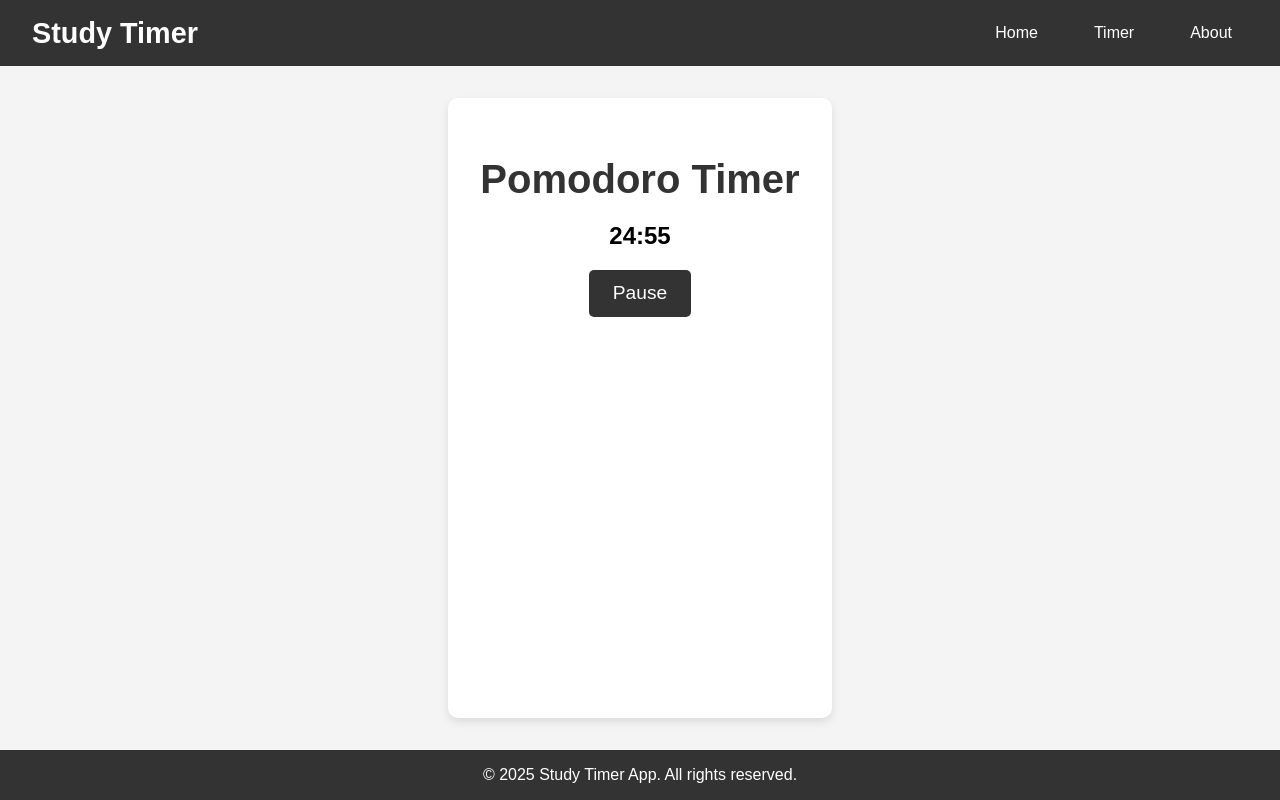
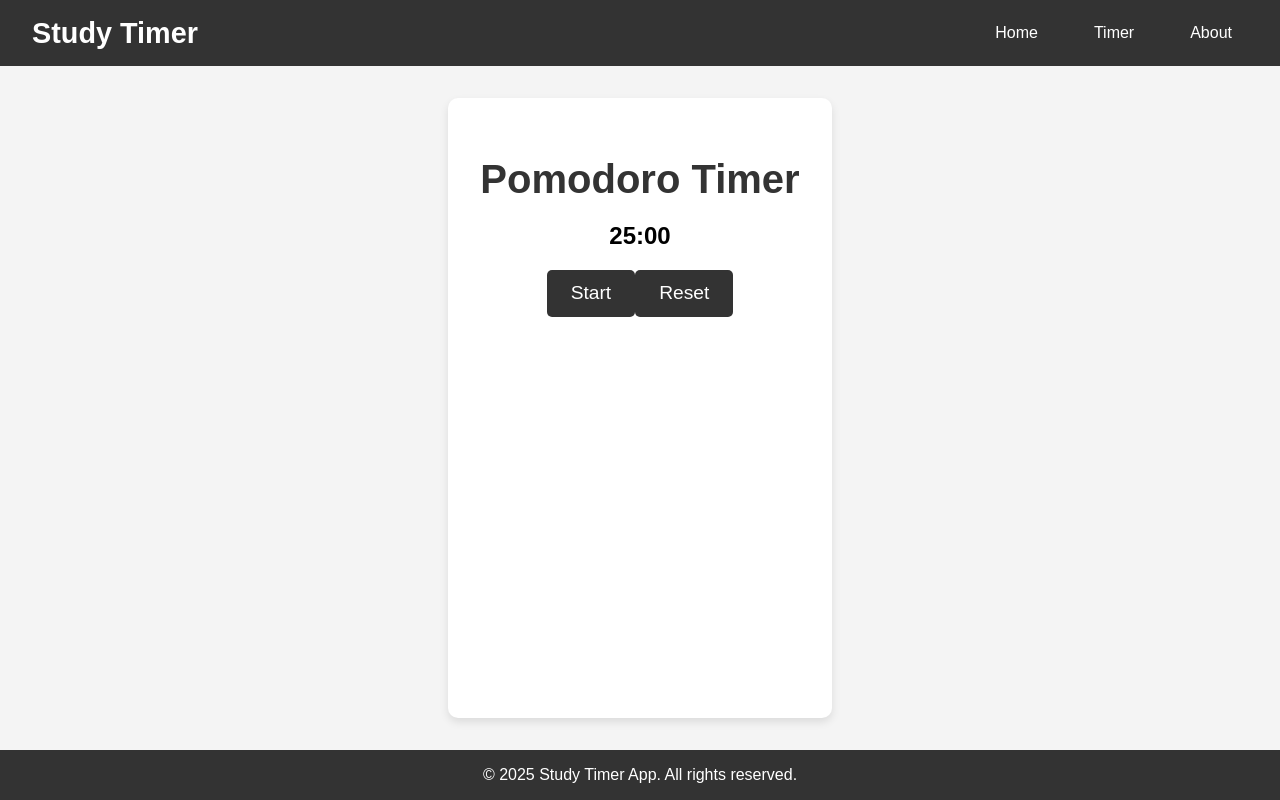
Before and after one commit to Sankalp13353/timmer-capstone, a React (Create React App) app: page /timer in a window 1280 px wide. Built offline with nearby package versions, Linux system fonts and the light colour scheme.

Commit message:
restart and start

```diff
--- a/src/pages/timer.js
+++ b/src/pages/timer.js
@@ -1,21 +1,23 @@
 import React, { useEffect, useState } from 'react';
 
 function Timer() {
-  const [secondsLeft, setSecondsLeft] = useState(25 * 60);
-  const [isActive, setIsActive] = useState(true);
+  const initialTime = 25 * 60;
+
+  const [secondsLeft, setSecondsLeft] = useState(initialTime);
+  const [isRunning, setIsRunning] = useState(false);
   const [isPaused, setIsPaused] = useState(false);
 
   useEffect(() => {
     let interval = null;
 
-    if (isActive && !isPaused && secondsLeft > 0) {
+    if (isRunning && !isPaused && secondsLeft > 0) {
       interval = setInterval(() => {
         setSecondsLeft((prev) => prev - 1);
       }, 1000);
     }
 
     return () => clearInterval(interval);
-  }, [isActive, isPaused, secondsLeft]);
+  }, [isRunning, isPaused, secondsLeft]);
 
   const formatTime = (time) => {
     const minutes = Math.floor(time / 60);
@@ -23,8 +25,19 @@ function Timer() {
     return `${String(minutes).padStart(2, '0')}:${String(seconds).padStart(2, '0')}`;
   };
 
-  const togglePause = () => {
+  const handleStart = () => {
+    setIsRunning(true);
+    setIsPaused(false);
+  };
+
+  const handlePauseResume = () => {
     setIsPaused((prev) => !prev);
+  };
+
+  const handleReset = () => {
+    setIsRunning(false);
+    setIsPaused(false);
+    setSecondsLeft(initialTime);
   };
 
   return (
@@ -32,11 +45,17 @@ function Timer() {
       <h1>Pomodoro Timer</h1>
       <h2>{formatTime(secondsLeft)}</h2>
 
-      {secondsLeft > 0 ? (
-        <button onClick={togglePause}>
+      {!isRunning ? (
+        <button onClick={handleStart}>Start</button>
+      ) : (
+        <button onClick={handlePauseResume}>
           {isPaused ? 'Resume' : 'Pause'}
         </button>
-      ) : (
+      )}
+
+      <button onClick={handleReset}>Reset</button>
+
+      {secondsLeft === 0 && (
         <p>Time's up! Take a short break.</p>
       )}
     </div>
```
